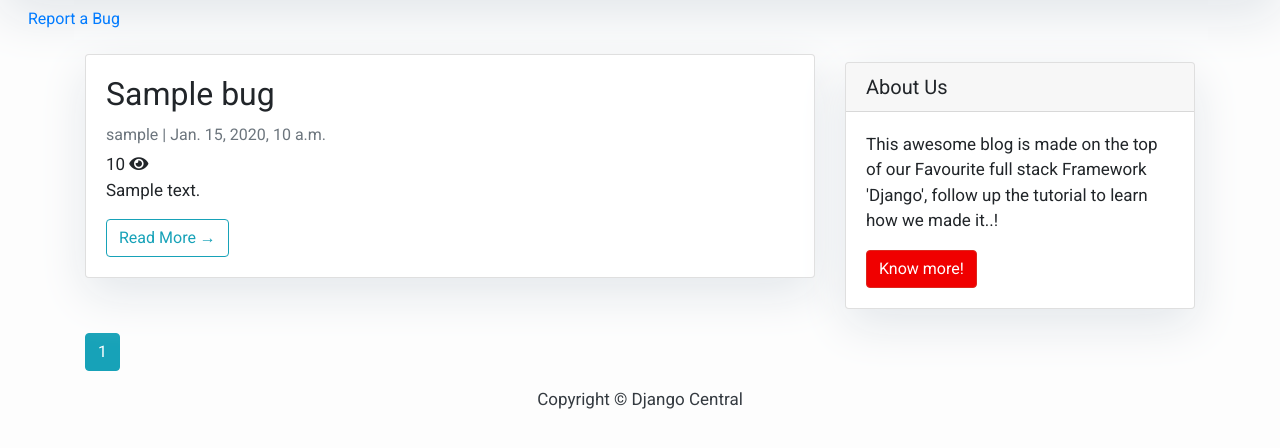
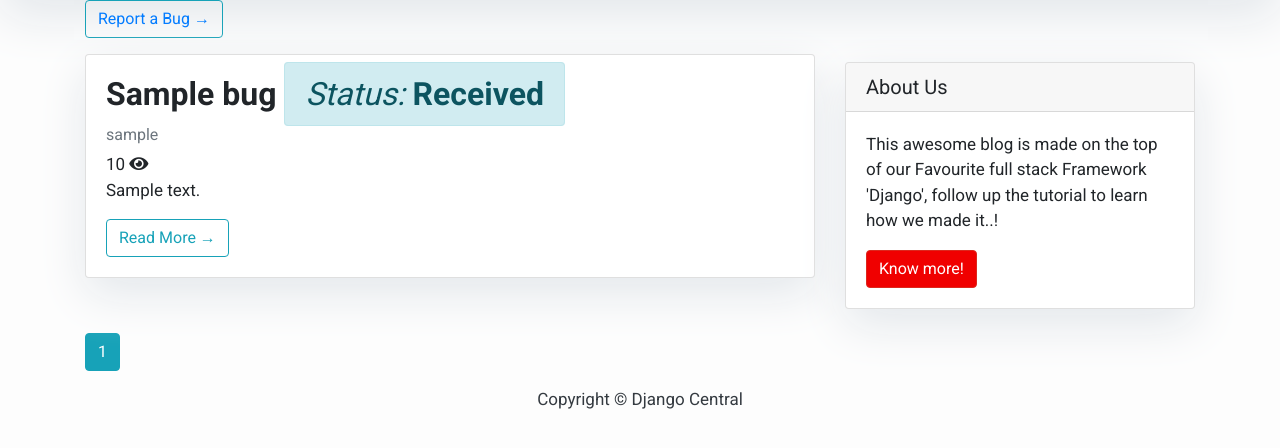
Before and after one commit to marius1989D/milestone-project-final, a Django app: page /bugs/bugs_list/ in a window 1280 px wide. Shown: the part 206-654 px from the top of the page. Run offline with Django 3.2, Linux system fonts and the light colour scheme; tables that the repository leaves empty hold one stand-in row (values such as "Sample post"); some libraries are stand-ins or nearby versions.

Commit message:
added bug report status and done some housekeeping

```diff
--- a/bugs/models.py
+++ b/bugs/models.py
@@ -3,11 +3,9 @@ from django.utils import timezone
 from django.contrib.auth.models import User
 
 
-CHOICES = (
-	(0, 'Received'),
-	(1, 'In progress'),
-	(2, 'Done')
-)
+
+
+
 
 class Bug(models.Model):
 
@@ -15,11 +13,21 @@ class Bug(models.Model):
 	Creates a bug post model on the database
 	"""
 
+	Received = 'Received'
+	In_progress = 'In progress'
+	Done = 'Done'
+
+	CHOICES = [
+		(Received, 'Received'),
+		(In_progress, 'In progress'),
+		(Done, 'Done')
+	]
+
 	title = models.CharField(max_length=200)
 	author = models.ForeignKey(User, on_delete=models.CASCADE)
 	content = models.TextField()
 	created_on = models.DateTimeField(auto_now_add=True)
-	status = models.IntegerField(choices=CHOICES, default=0)
+	status = models.CharField(max_length=15 ,choices=CHOICES, default=Received)
 	views = models.IntegerField(default=0)
 
 	class Meta:
--- a/bugs/views.py
+++ b/bugs/views.py
@@ -6,6 +6,15 @@ from django.core.paginator import Paginator
 from django.contrib import messages
 from .models import Bug, Comment
 from .forms import BugCommentForm, BugPostForm
+
+
+
+def get_messages(request):
+    """
+    Return the message storage on the request if it exists, otherwise return
+    an empty list.
+    """
+    return getattr(request, '_messages', [])
 
 
 def bugs_list(request):
@@ -83,6 +92,6 @@ def bug_edit(request, pk):
 			bug_form = BugPostForm(instance=bug)
 		return render(request, "bugs/bug_add.html", {"bug_form": bug_form})
 	else:
-		messages.error(request, 'You can\'t edit this!')
+		messages.error(request, f'You can\'t edit this!')
 		bug_form = BugPostForm()
-	return redirect('bugs:bug_edit')
+	return redirect('bugs:bug_detail', pk=bug.pk)
--- a/templates/bugs/bugs.html
+++ b/templates/bugs/bugs.html
@@ -15,9 +15,11 @@
         </div>
     </div>
 </header>
-<div class="col-4 col-md-4 col-lg-2">
-        <a href="{% url 'bugs:bug_add' %}" class="btn btn-add">Report a Bug </a>
-    </div>
+<div class="container">
+    <button type="button" class="btn btn-outline-info">
+        <a href="{% url 'bugs:bug_add' %}">Report a Bug &rarr;</a>
+    </button>
+</div>
 <div class="container">
 
     <div class="row">
@@ -27,8 +29,16 @@
             {% for bug in bugs %}
             <div class="card mb-4">
                 <div class="card-body">
-                    <h2 class="card-title">{{ bug.title }}</h2>
-                    <p class="card-text text-muted h6">{{ bug.author }} | {{ bug.created_on}} </p>
+                    <h2 class="card-title"><b>{{ bug.title }}</b>
+                    {% if bug.status == 'Received' %}
+        			  <span class="alert alert-info"><i>Status: </i><b>{{ bug.status }}</b></span>
+        			{% elif bug.status == 'In progress' %}
+        			  <span class="alert alert-primary"><i>Status: </i><b>{{ bug.status }}</b></span>
+        			{% else %}
+        			  <span class="alert alert-success"><i>Status: </i><b>{{ bug.status }}</b></span>
+        			{% endif %}
+        			</h2>
+                    <p class="card-text text-muted h6">{{ bug.author }}</p>
                     <span class="views">{{ bug.views }} <i class="fa fa-eye"></i></span>
                     <p class="card-text">{{bug.content|slice:":200" }}</p>
                     <a href="{% url 'bugs:bug_detail' pk=bug.pk %}" class="btn btn-outline-info">Read More &rarr;</a>
```
Also changed, not shown: templates/bugs/bug_detail.html (+21 -4 lines), bugs/migrations/0004_auto_20200104_2103.py (added), bugs/migrations/0005_auto_20200104_2107.py (added), bugs/migrations/0006_auto_20200104_2110.py (added), bugs/migrations/0007_auto_20200104_2111.py (added).
